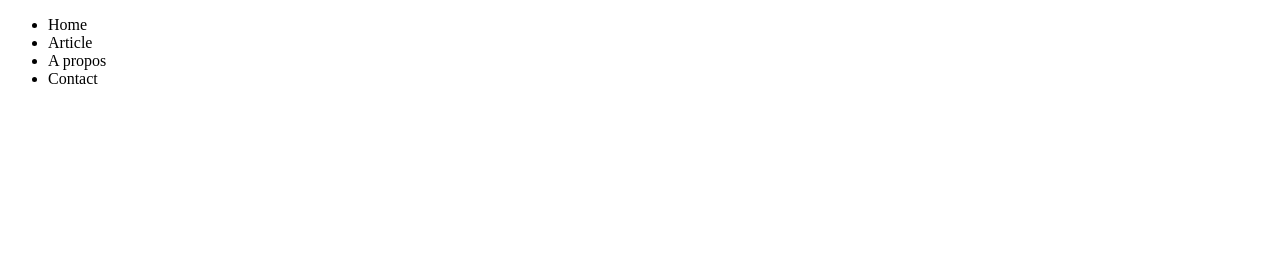
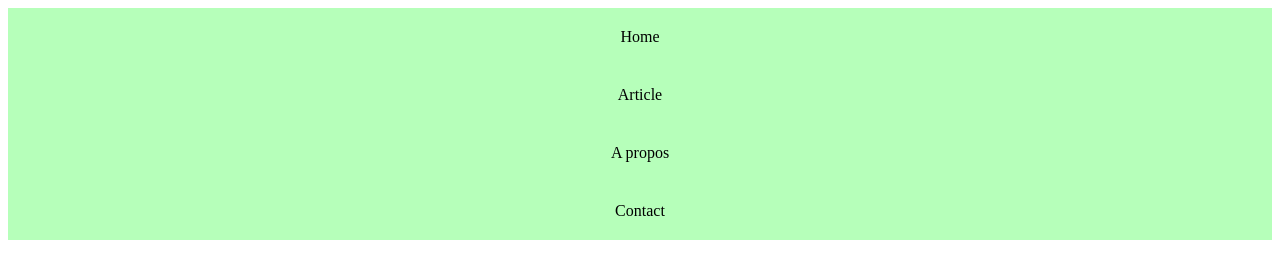
Before and after one commit to High-School-of-Technology-of-Essaouira/tp-cours-khaoulaachabi, a plain HTML site: page index.html in a window 1280 px wide. Drawn offline with Linux system fonts and the light colour scheme.

Commit message:
navigation bar completed

```diff
--- a/index.html
+++ b/index.html
@@ -1,20 +1,43 @@
 <!DOCTYPE html>
-<html lang="en">
+<html>
 <head>
-    <meta charset="UTF-8">
-    <meta http-equiv="X-UA-Compatible" content="IE=edge">
-    <meta name="viewport" content="width=device-width, initial-scale=1.0">
-    <title>Document</title>
-    <style>
+<style>
+ul {
+  list-style-type:none;
+  margin: 0;
+  padding: 0;
+  overflow:scroll;
+  background-color: rgb(182, 255, 186);
 
-    </style>
+}
+
+
+
+li a {
+  display: block;
+  color: black;
+  text-align: center;
+  padding: 20px 16px;
+  text-decoration: none;
+}
+
+li a:hover ,li :active{
+  background-color:rgb(17, 122, 148);
+
+
+
+}
+div:hover li {display: block;}
+</style>
 </head>
 <body>
-    <ul>
-        <li>Home</li>
-        <li>Article</li>
-        <li>A propos</li>
-        <li>Contact</li>
-    </ul>
+
+<ul>
+  <li><a class="active" href="#home">Home</a></li>
+  <li><a class="active" href="#news">Article</a></li>
+  <li><a href="#contact">A propos</a></li>
+  <li><a href="#about">Contact</a></li>
+</ul>
+
 </body>
 </html>
```
